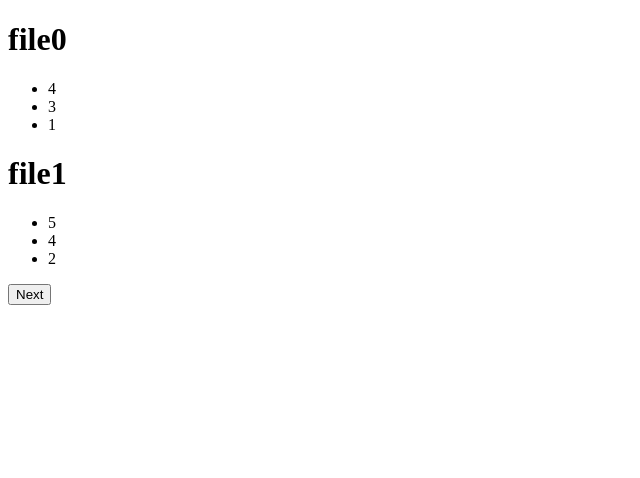
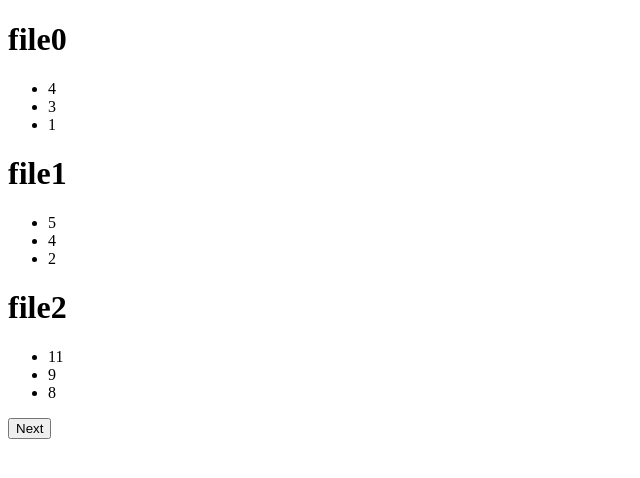
Before and after one commit to khivi/programming-languages, a React app in the folder react-js/: page / in a window 1280 px wide. Shown: the top 478 px of the page, without its empty margins (0-640 px from the left). Built offline with nearby package versions, Linux system fonts and the light colour scheme.

Commit message:
minor cleanup

```diff
--- a/react-js/src/App.tsx
+++ b/react-js/src/App.tsx
@@ -15,11 +15,13 @@ const App: React.FC<void> = () =>   {
 
   const data = [
       [1,3,4],
-      [2,4,5]
+      [2,4,5],
+      [8,9,11]
   ];
 
   const files = data.map((row, index) => {
-      return <File key={index} name={`file${index}`} data={row} subscribe={subscribe}/>;
+      const name = `file${index}`
+      return <File key={index} name={name} data={row} subscribe={subscribe}/>;
   });
 
   return (
--- a/react-js/src/Subscribe.tsx
+++ b/react-js/src/Subscribe.tsx
@@ -7,10 +7,10 @@ export interface Listener {
 export const useSubscriber = (): {listeners: Listener[]; subscribe: (l: Listener) => void}  => {
     const [listeners, setListeners] = useState<Listener[]>([]);
 
-    return {listeners,
-        subscribe: useCallback(
-            (l: Listener): void => setListeners((v) => [...v, l]),
-            [])
+    const subscribe = useCallback(
+        (l: Listener): void => setListeners((v) => [...v, l])
+        ,[]
+    );
 
-    };
+    return {listeners, subscribe };
 }
```
